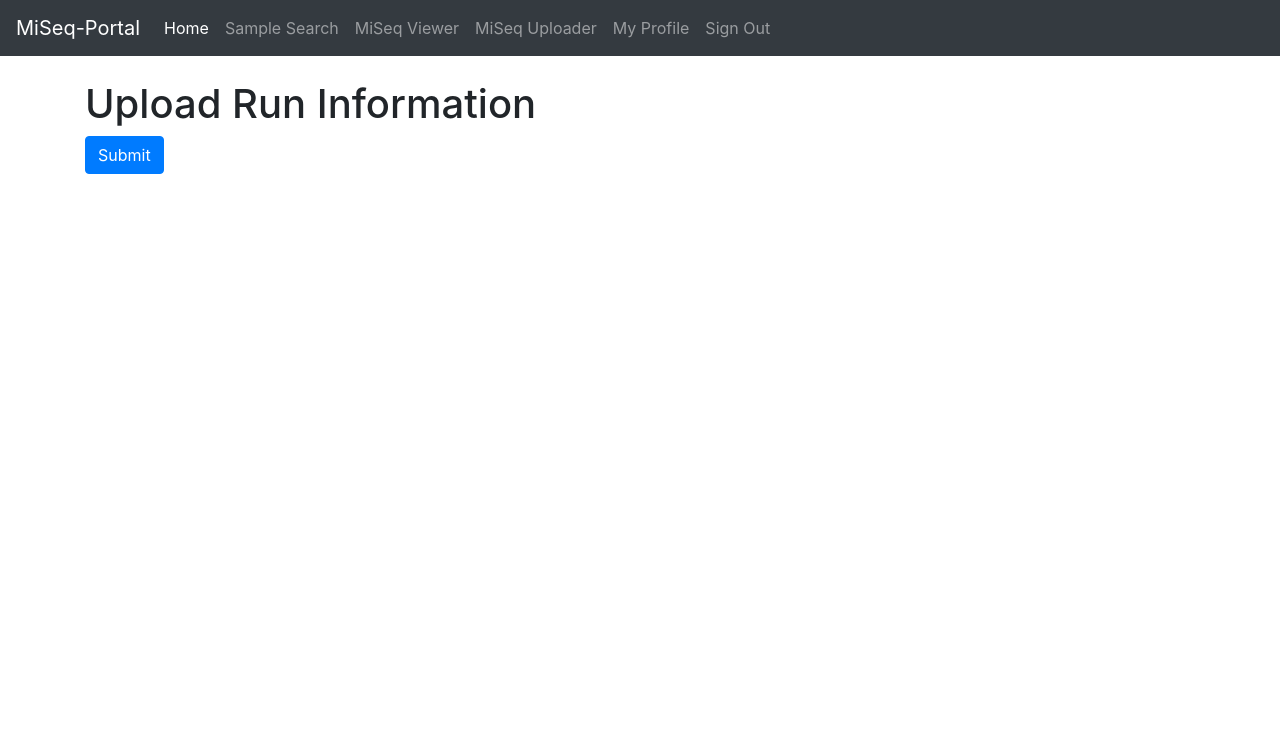
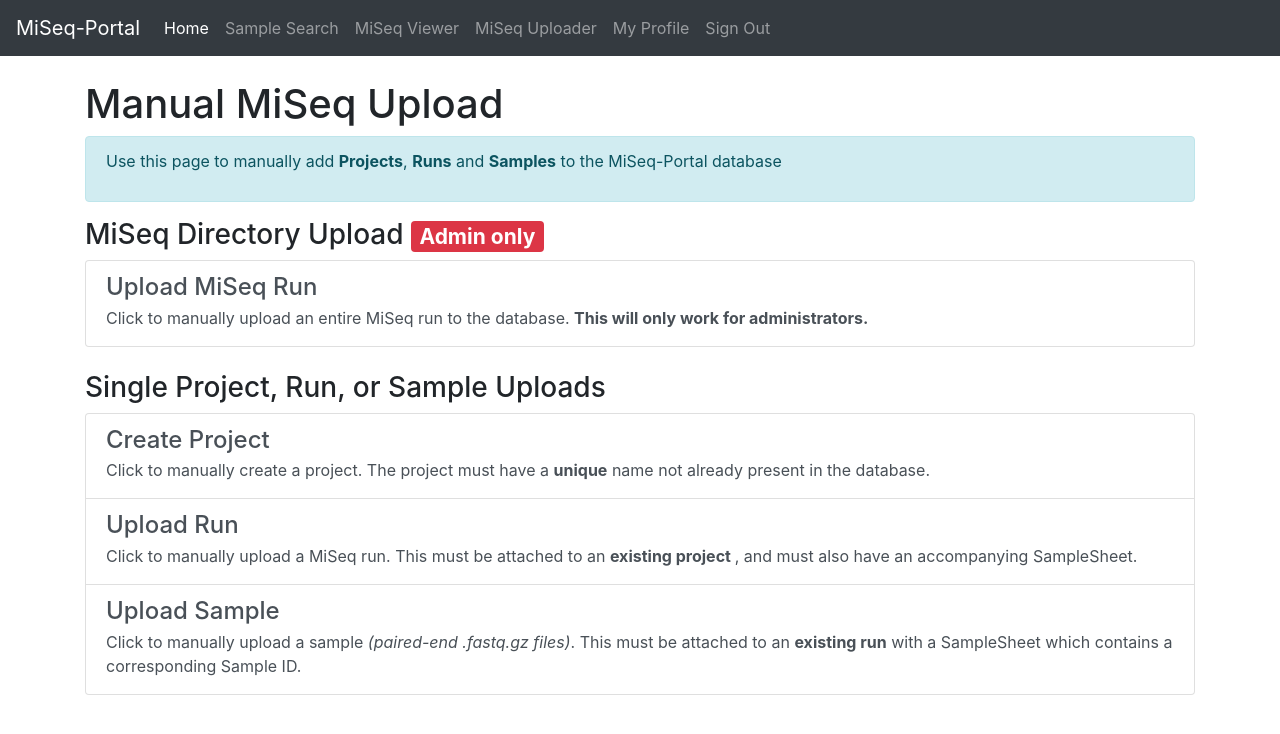
Before and after one commit to BFSSI-Bioinformatics-Lab/miseq_portal, a Django app: page /miseq_uploader/ in a window 1280 px wide. Shown: the top 734 px of the page. Run offline with Django 3.2, Linux system fonts and the light colour scheme; the visitor is signed in with stand-in values (Sample User, id 1); some libraries are stand-ins or nearby versions.

Commit message:
Added section to upload whole MiSeq runs

```diff
--- a/miseq_portal/templates/miseq_uploader/miseq_uploader.html
+++ b/miseq_portal/templates/miseq_uploader/miseq_uploader.html
@@ -1,37 +1,60 @@
 {% extends "base.html" %}
 {% load static i18n %}
 
-{% block title %}Upload{% endblock %}
+{% block title %}Uploader{% endblock %}
 
 {% block content %}
 
-  <h1>Upload Run Information</h1>
-  <form action="{% url "miseq_uploader:miseq_uploader" %}" method="post" enctype="multipart/form-data">
-    {% csrf_token %}
-    {% if form.non_field_errors %}
-      <div class="form-group text-error">
-        {{ form.non_field_errors }}
+  <div class="page-header">
+    <h1>Manual MiSeq Upload</h1>
+  </div>
+
+  <div class="alert alert-info" role="alert">
+    <p>Use this page to manually add <strong>Projects</strong>, <strong>Runs</strong> and <strong>Samples</strong>
+      to the MiSeq-Portal database</p>
+  </div>
+
+    <h3>MiSeq Directory Upload <span class="badge badge-danger">Admin only</span></h3>
+    <div class="list-group">
+    <a href="{% url 'miseq_uploader:miseq_form' %}"
+       class="list-group-item list-group-item-action flex-column align-items-start">
+      <div class="d-flex w-100 justify-content-between">
+        <h4 class="mb-1">Upload MiSeq Run</h4>
       </div>
-    {% endif %}
+      <p class="mb-1">Click to manually upload an entire MiSeq run to the database.
+        <strong>This will only work for administrators.</strong></p>
+    </a>
+  </div>
 
-    {% for hidden in form.hidden_fields %}
-      {{ hidden }}
-    {% endfor %}
-    {% for field in form.visible_fields %}
-      <p>
-        {{ field.label }}:
-        {{ field }}
-      </p>
-      {% if field.errors %}
-        <div class="alert alert-danger" role="alert">
-          <span>{{ field.errors|striptags }}</span>
-        </div>
-      {% endif %}
-    {% endfor %}
-    <input type="submit" value="Submit" class="btn btn-primary">
-  </form>
+  <br>
 
-
+  <h3>Single Project, Run, or Sample Uploads</h3>
+  <div class="list-group">
+    <a href="{% url 'miseq_uploader:create_project' %}"
+       class="list-group-item list-group-item-action flex-column align-items-start">
+      <div class="d-flex w-100 justify-content-between">
+        <h4 class="mb-1">Create Project</h4>
+      </div>
+      <p class="mb-1">Click to manually create a project. The project must have a <strong>unique</strong> name not
+        already present in the database.</p>
+    </a>
+    <a href="{% url 'miseq_uploader:run_uploader' %}"
+       class="list-group-item list-group-item-action flex-column align-items-start">
+      <div class="d-flex w-100 justify-content-between">
+        <h4 class="mb-1">Upload Run</h4>
+      </div>
+      <p class="mb-1">Click to manually upload a MiSeq run. This must be attached to an <strong>existing project
+      </strong>, and must also have an accompanying SampleSheet.</p>
+    </a>
+    <a href="{% url 'miseq_uploader:sample_uploader' %}"
+       class="list-group-item list-group-item-action flex-column align-items-start">
+      <div class="d-flex w-100 justify-content-between">
+        <h4 class="mb-1">Upload Sample</h4>
+      </div>
+      <p class="mb-1">Click to manually upload a sample <i>(paired-end .fastq.gz files)</i>. This must be attached to an
+        <strong>existing run</strong> with a SampleSheet which contains a corresponding Sample ID.</p>
+    </a>
+  </div>
 
 
 {% endblock content %}
```
